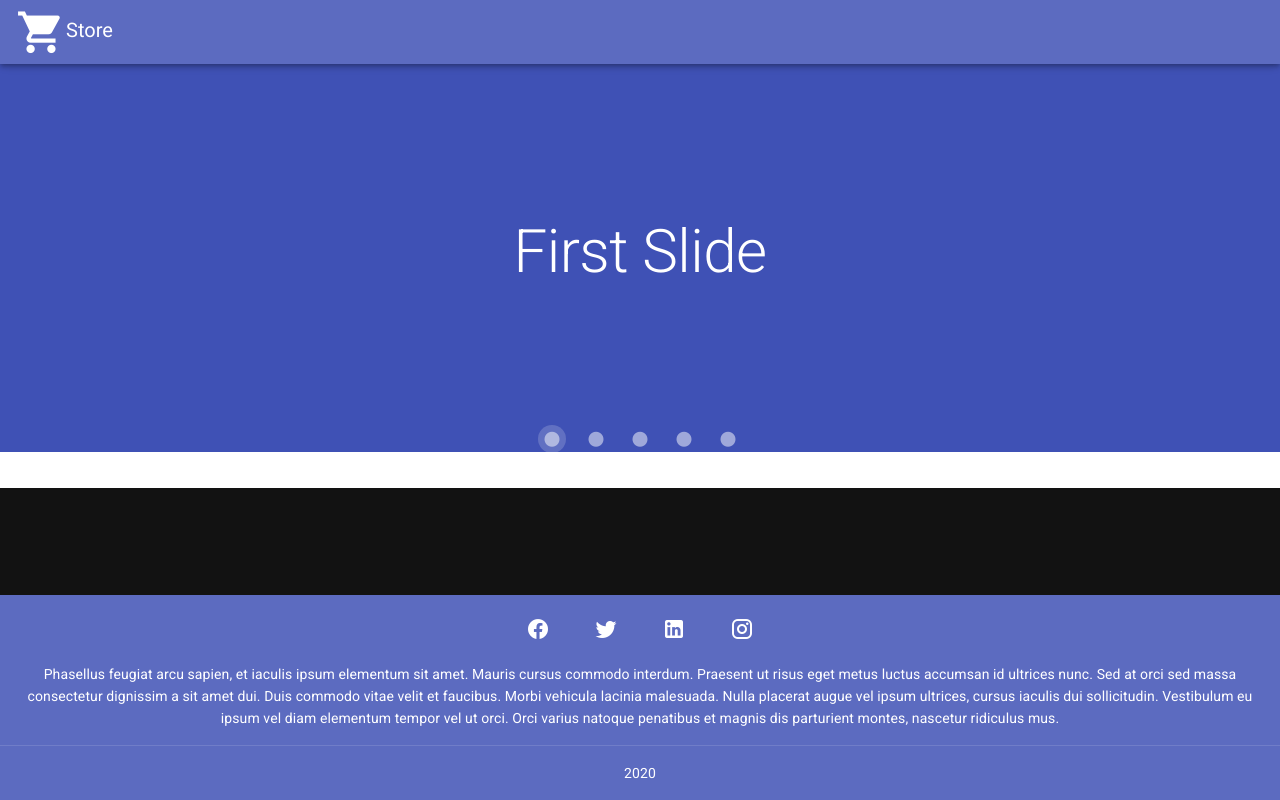
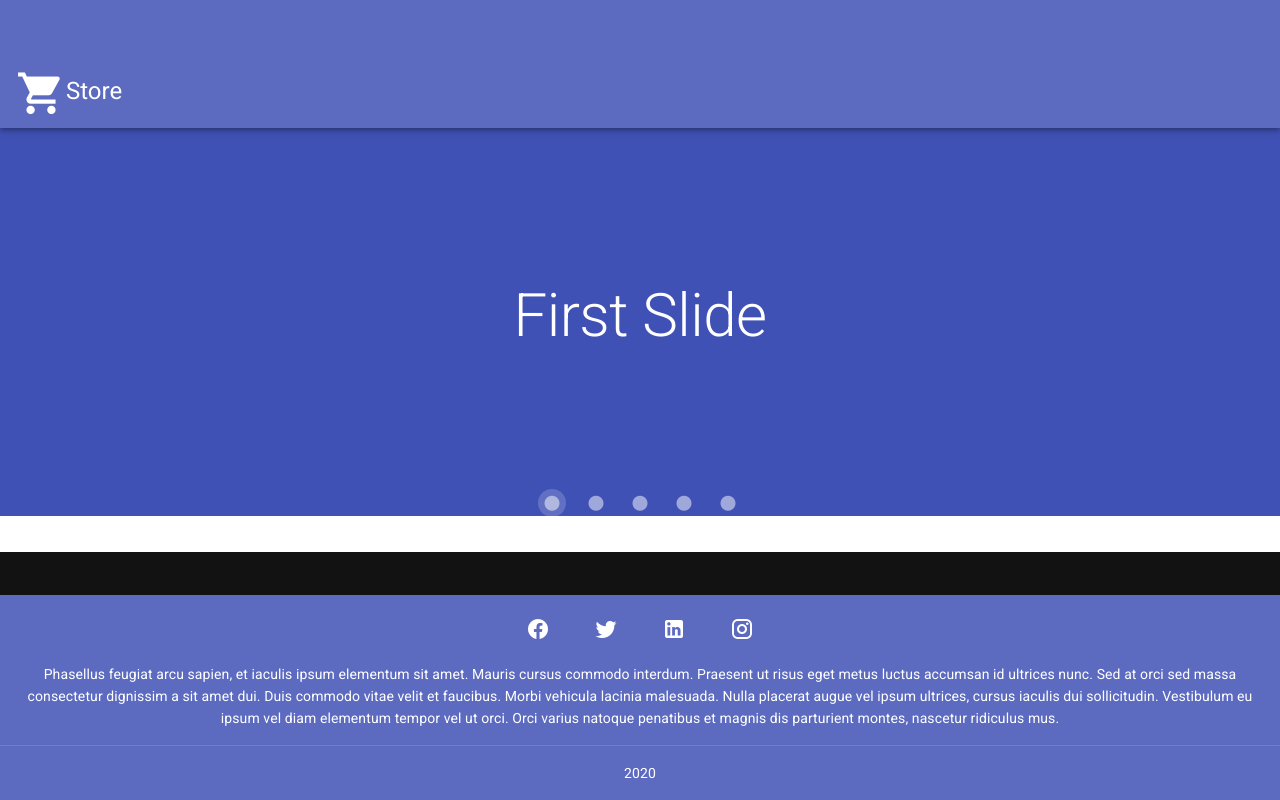
Before and after one commit to BrayanRinconMendoza/web-store, a Nuxt app: page / in a window 1280 px wide. Built offline with nearby package versions, Linux system fonts and the light colour scheme.

Commit message:
NavBar
Actualización barra de navegación

```diff
--- a/layouts/default.vue
+++ b/layouts/default.vue
@@ -3,6 +3,7 @@
     <v-app-bar
       fixed
       app
+      prominent
       class="indigo lighten-1"
     >
       <v-toolbar-title>
```
